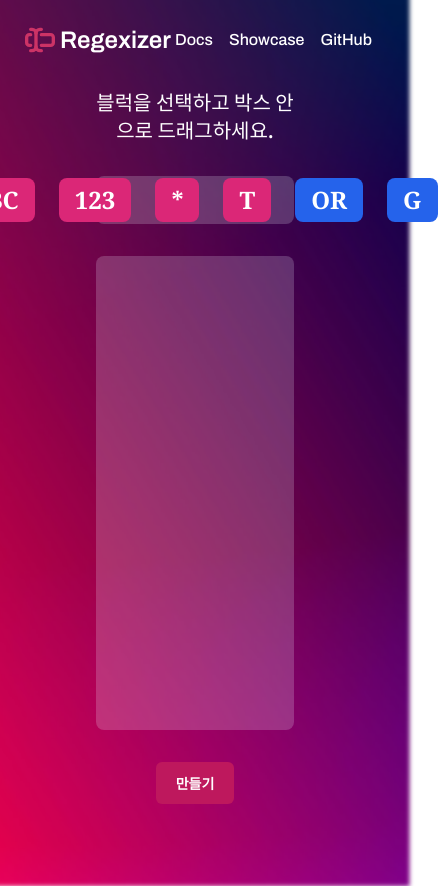
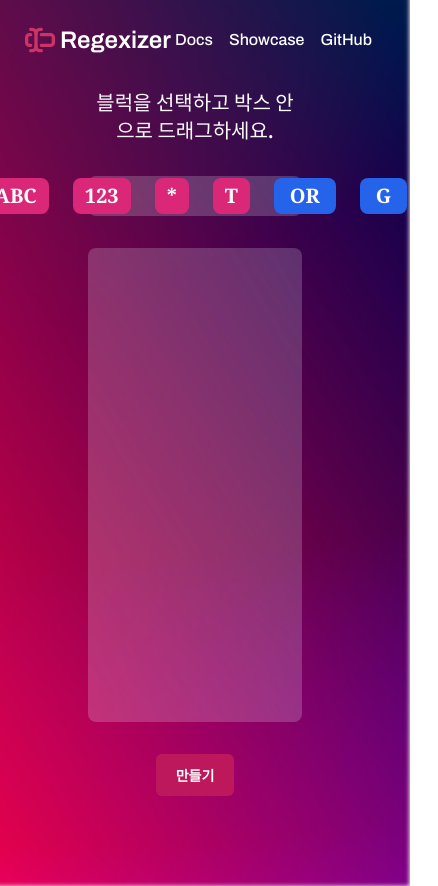
Before and after one commit to 0917ba/regexizer, a Next.js app: page /playground in a window 390 px wide. Shown: the whole page, 438 px wide, since content can reach past the window. Built offline with nearby package versions, Linux system fonts and the light colour scheme; a web font is replaced by a local one.

Commit message:
feat: Improve layout

```diff
--- a/src/app/playground/page.tsx
+++ b/src/app/playground/page.tsx
@@ -1,4 +1,3 @@
-import NavBar from '@/components/NavBar';
 import Block_Blue from '@/components/blocks/Block_Blue';
 import Block_Pink from '@/components/blocks/Block_Pink';
 import CoolButton from '@/components/ui/CoolButton';
@@ -6,14 +5,13 @@ import { noto_sans_kr } from '@/lib/fonts';
 
 export default function Page() {
   return (
-    <div className="pt-4 pb-12 lg:pb-8 px-8 flex flex-col h-full">
-      <div className="lg:px-24 px-10 3xl:py-8 pt-4 pb-6 flex flex-col 3xl:gap-12 gap-8 h-full items-center">
+    <div className="lg:px-32 px-16 3xl:py-8 pt-8 pb-20 flex flex-col 3xl:gap-12 gap-8 h-full items-center">
       <h1
         className={`text-xl font-medium text-center text-white ${noto_sans_kr.className}`}
       >
         블럭을 선택하고 박스 안으로 드래그하세요.
       </h1>
-        <div className="h-12 flex-none max-w-6xl py-0.5 w-full bg-sky-50/20 rounded-lg">
+      <div className="md:h-12 h-10 flex-none max-w-6xl py-0.5 w-full bg-sky-50/20 rounded-lg">
         <div className="flex justify-center w-full h-full gap-6">
           <Block_Pink>ABC</Block_Pink>
           <Block_Pink>123</Block_Pink>
@@ -26,6 +24,5 @@ export default function Page() {
       <div className="w-full h-full max-w-6xl bg-blue-50/20 rounded-lg"></div>
       <CoolButton text="만들기" />
     </div>
-    </div>
   );
 }
--- a/src/components/blocks/Block_Blue.tsx
+++ b/src/components/blocks/Block_Blue.tsx
@@ -10,7 +10,7 @@ export default function Block_Blue({ children }: Block_Blue_Props) {
   return (
     <div className="h-full w-fit flex justify-center items-center px-4 rounded-lg bg-blue-600">
       <div
-        className={`text-white font-bold text-2xl w-fit h-fit ${noto_serif.className}`}
+        className={`text-white font-bold md:text-2xl text-xl w-fit h-fit ${noto_serif.className}`}
       >
         {children}
       </div>
--- a/src/components/blocks/Block_Pink.tsx
+++ b/src/components/blocks/Block_Pink.tsx
@@ -8,9 +8,9 @@ interface Block_Pink_Props {
 
 export default function Block_Pink({ children }: Block_Pink_Props) {
   return (
-    <div className="h-full w-fit flex justify-center items-center px-4 rounded-lg bg-pink-600">
+    <div className="h-full w-fit flex justify-center items-center md:px-4 px-3 rounded-lg bg-pink-600">
       <div
-        className={`text-white font-bold text-2xl w-fit h-fit ${noto_serif.className}`}
+        className={`text-white font-bold md:text-2xl text-xl w-fit h-fit ${noto_serif.className}`}
       >
         {children}
       </div>
```
Lines whose indentation alone changed are shown as unchanged.
